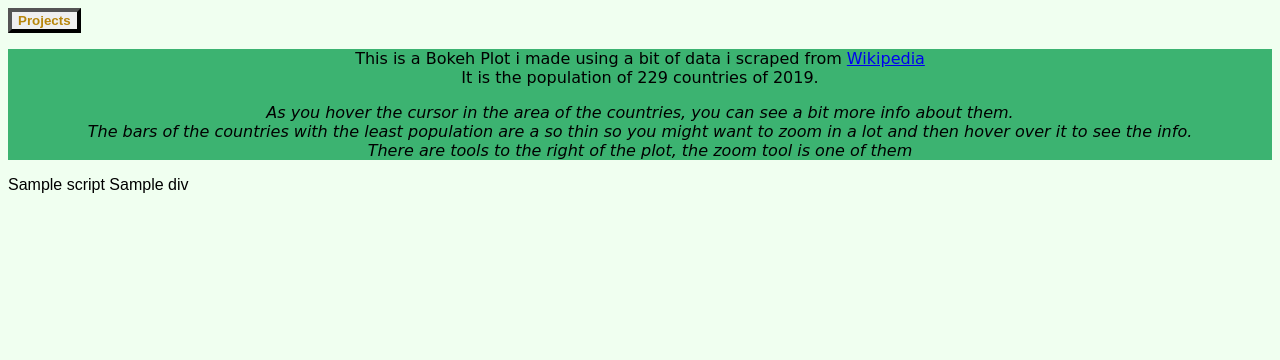
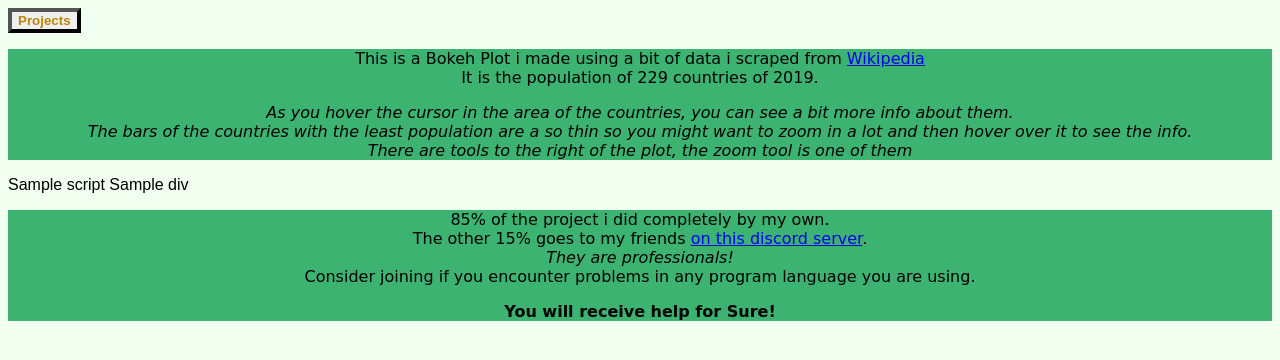
Before and after one commit to Beefy-py/myFirstWebsite, a Flask app: template templates/country_data2019_plot.html in a window 1280 px wide. Shown: the top 360 px of the page. Run offline with Flask 2, Linux system fonts and the light colour scheme; the template is opened without the code that fills it: most values are stand-ins (such as "Sample title", 1, 10 or a date in 2020).

Commit message:
links open now in new tab

```diff
--- a/templates/country_data2019_plot.html
+++ b/templates/country_data2019_plot.html
@@ -11,7 +11,7 @@
     </form>
 
     <div class="container0">
-        <p>This is a Bokeh Plot i made using a bit of data i scraped from <a href="https://en.wikipedia.org/wiki/List_of_countries_by_population_(United_Nations)">Wikipedia</a>
+        <p>This is a Bokeh Plot i made using a bit of data i scraped from <a target="_blank" href="https://en.wikipedia.org/wiki/List_of_countries_by_population_(United_Nations)">Wikipedia</a>
             <br>It is the population of 229 countries of 2019.
         </p>
         <p><em>As you hover the cursor in the area of the countries,
@@ -27,4 +27,13 @@
     {{ script | safe}}
     {{ div | safe}}
 
+    <div class="container0">
+        <p>85% of the project i did completely by my own.
+            <br>The other 15% goes to my friends <a target='_blank' href="https://discord.gg/python">on this discord server</a>.
+            <br><em>They are professionals!</em>
+            <br>Consider joining if you encounter problems in any program language you are using.</p>
+        <p>
+            <b>You will receive help for Sure!</b>
+        </p>
+    </div>
 {% endblock con%}
```
Also changed, not shown: templates/about.html (+4 -4 lines).
